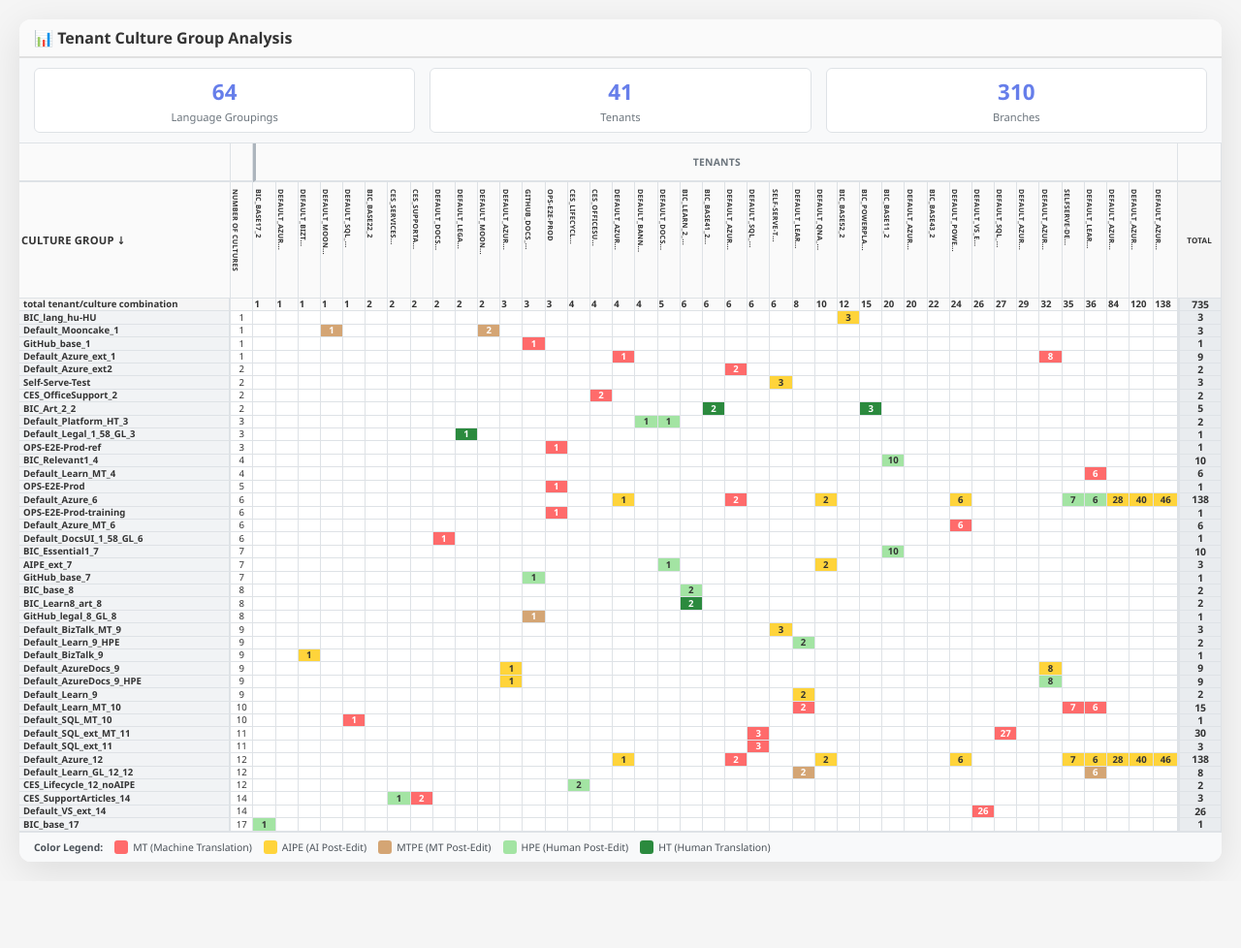
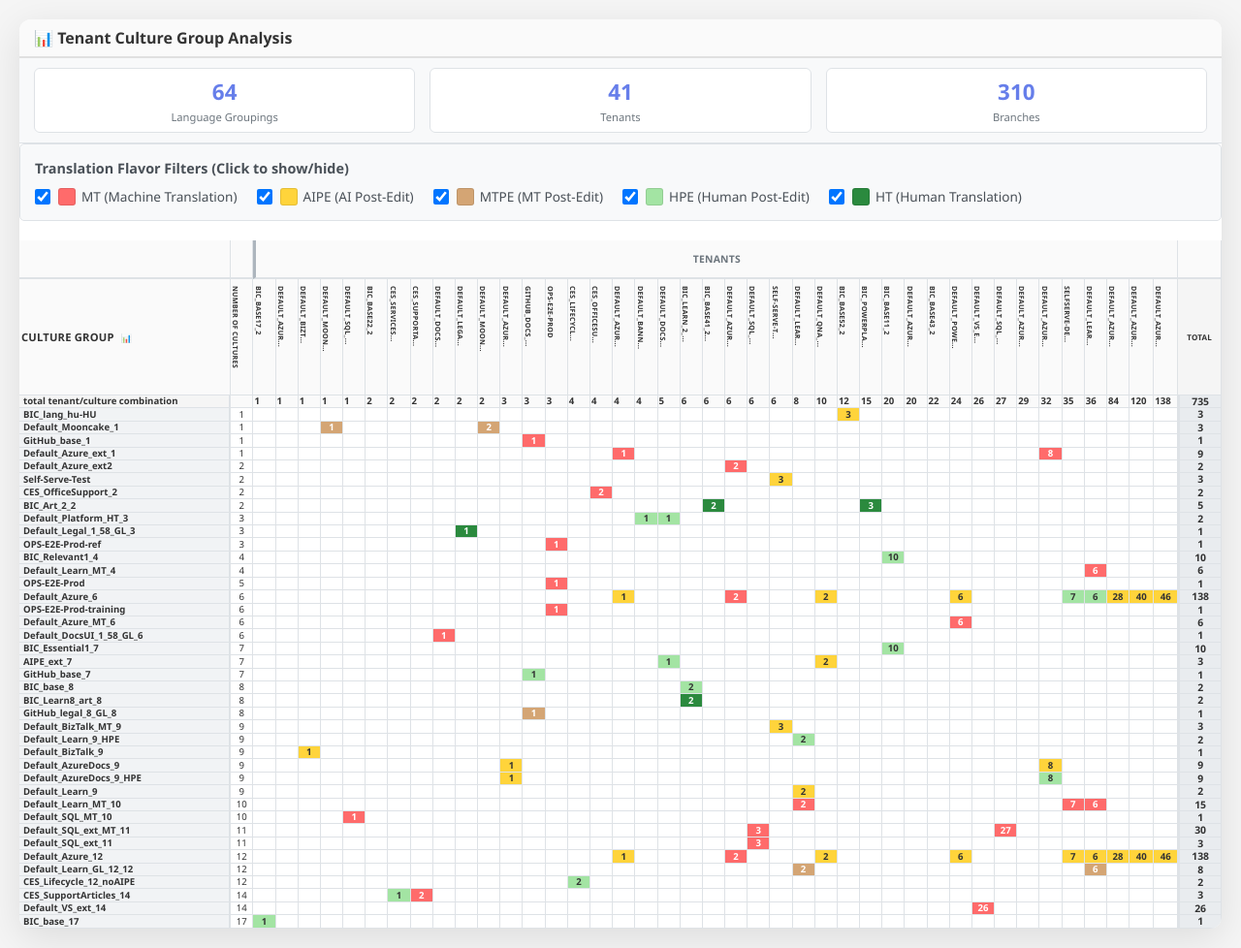
Before and after one commit to ericvt/crazy-eol, a plain HTML site: page pivot_viewer_embedded.html in a window 1280 px wide. Shown: the whole page at 97% size. Before the commit the page ends 909 px from the top, so only its background shows below. Drawn offline with Linux system fonts and the light colour scheme.

Commit message:
Add interactive flavor filters and simplified sort controls
- Combined color legend with flavor filters as clickable checkboxes
- Added interactive filtering by translation flavor (MT, AIPE, MTPE, HPE, HT)
- Integrated sort controls into Culture Group header (toggle between # of cultures and A-Z)
- Removed separate sort buttons section for cleaner UI
- Cells and totals dynamically update based on selected flavors

```diff
--- a/pivot_viewer_embedded.html
+++ b/pivot_viewer_embedded.html
@@ -353,6 +353,18 @@
             position: sticky;
             left: 0;
             z-index: 11;
+            cursor: pointer;
+            user-select: none;
+        }
+
+        th.sticky-col:hover {
+            background: #e9ecef !important;
+        }
+
+        .sort-indicator {
+            font-size: 0.8em;
+            margin-left: 4px;
+            color: #667eea;
         }
 
         td.sticky-col {
@@ -495,6 +507,100 @@
             height: 14px;
             border-radius: 3px;
         }
+
+        .flavor-filters {
+            padding: 15px;
+            background: #f8f9fa;
+            border: 1px solid #dee2e6;
+            border-radius: 5px;
+            margin-bottom: 20px;
+        }
+
+        .flavor-filters h3 {
+            margin: 0 0 10px 0;
+            font-size: 0.9em;
+            color: #495057;
+            font-weight: 600;
+        }
+
+        .flavor-checkbox-group {
+            display: flex;
+            gap: 20px;
+            flex-wrap: wrap;
+        }
+
+        .flavor-checkbox {
+            display: flex;
+            align-items: center;
+            gap: 8px;
+            cursor: pointer;
+        }
+
+        .flavor-checkbox input[type="checkbox"] {
+            cursor: pointer;
+            width: 16px;
+            height: 16px;
+        }
+
+        .flavor-checkbox label {
+            cursor: pointer;
+            font-size: 0.85em;
+            color: #495057;
+            user-select: none;
+            display: flex;
+            align-items: center;
+            gap: 6px;
+        }
+
+        .flavor-color-box {
+            width: 18px;
+            height: 18px;
+            border-radius: 3px;
+            display: inline-block;
+            border: 1px solid rgba(0,0,0,0.1);
+        }
+
+        .sort-controls {
+            padding: 15px;
+            background: #f8f9fa;
+            border: 1px solid #dee2e6;
+            border-radius: 5px;
+            margin-bottom: 20px;
+        }
+
+        .sort-controls h3 {
+            margin: 0 0 10px 0;
+            font-size: 0.9em;
+            color: #495057;
+            font-weight: 600;
+        }
+
+        .sort-button-group {
+            display: flex;
+            gap: 10px;
+        }
+
+        .sort-button {
+            padding: 8px 16px;
+            background: white;
+            color: #495057;
+            border: 2px solid #dee2e6;
+            border-radius: 6px;
+            cursor: pointer;
+            font-size: 0.85em;
+            font-weight: 500;
+            transition: all 0.3s;
+        }
+
+        .sort-button:hover {
+            background: #e9ecef;
+        }
+
+        .sort-button.active {
+            background: #667eea;
+            color: white;
+            border-color: #667eea;
+        }
     </style>
 </head>
 <body>
@@ -532,6 +638,47 @@
             <button onclick="resetFilters()">Clear Filters</button>
         </div>
 
+        <div class="flavor-filters">
+            <h3>Translation Flavor Filters (Click to show/hide)</h3>
+            <div class="flavor-checkbox-group">
+                <div class="flavor-checkbox">
+                    <input type="checkbox" id="filterMT" checked onchange="applyFilters()">
+                    <label for="filterMT">
+                        <span class="flavor-color-box" style="background: #ff6b6b;"></span>
+                        MT (Machine Translation)
+                    </label>
+                </div>
+                <div class="flavor-checkbox">
+                    <input type="checkbox" id="filterAIPE" checked onchange="applyFilters()">
+                    <label for="filterAIPE">
+                        <span class="flavor-color-box" style="background: #ffd43b;"></span>
+                        AIPE (AI Post-Edit)
+                    </label>
+                </div>
+                <div class="flavor-checkbox">
+                    <input type="checkbox" id="filterMTPE" checked onchange="applyFilters()">
+                    <label for="filterMTPE">
+                        <span class="flavor-color-box" style="background: #d4a574;"></span>
+                        MTPE (MT Post-Edit)
+                    </label>
+                </div>
+                <div class="flavor-checkbox">
+                    <input type="checkbox" id="filterHPE" checked onchange="applyFilters()">
+                    <label for="filterHPE">
+                        <span class="flavor-color-box" style="background: #a3e4a3;"></span>
+                        HPE (Human Post-Edit)
+                    </label>
+                </div>
+                <div class="flavor-checkbox">
+                    <input type="checkbox" id="filterHT" checked onchange="applyFilters()">
+                    <label for="filterHT">
+                        <span class="flavor-color-box" style="background: #2b8a3e;"></span>
+                        HT (Human Translation)
+                    </label>
+                </div>
+            </div>
+        </div>
+
         <div class="filter-info" id="filterInfo"></div>
 
         <div class="table-container">
@@ -543,30 +690,6 @@
                 No results found. Try adjusting your filters.
             </div>
         </div>
-
-        <div class="legend">
-            <strong>Color Legend:</strong>
-            <div class="legend-item">
-                <div class="legend-box" style="background: #ff6b6b;"></div>
-                <span>MT (Machine Translation)</span>
-            </div>
-            <div class="legend-item">
-                <div class="legend-box" style="background: #ffd43b;"></div>
-                <span>AIPE (AI Post-Edit)</span>
-            </div>
-            <div class="legend-item">
-                <div class="legend-box" style="background: #d4a574;"></div>
-                <span>MTPE (MT Post-Edit)</span>
-            </div>
-            <div class="legend-item">
-                <div class="legend-box" style="background: #a3e4a3;"></div>
-                <span>HPE (Human Post-Edit)</span>
-            </div>
-            <div class="legend-item">
-                <div class="legend-box" style="background: #2b8a3e;"></div>
-                <span>HT (Human Translation)</span>
-            </div>
-        </div>
     </div>
 
     <script>
@@ -574,6 +697,7 @@
         let filteredData = [];
         let tenantNames = [];
         let uniqueBranches = new Set();
+        let currentSort = 'cultures-asc'; // Default sort
 
         // Load and parse CSV
         async function loadCSV() {
@@ -776,7 +900,12 @@
             headerHTML += '</tr>';
 
             headerHTML += '<tr>';
-            headerHTML += '<th class="sticky-col" style="font-size: 0.7em;">Culture Group ↓</th>';
+
+            // Make Culture Group header clickable for sorting
+            const sortIndicator = currentSort === 'cultures-asc' ? '📊' : '🔤';
+            const sortTitle = currentSort === 'cultures-asc' ? 'Click to sort by Name (A-Z)' : 'Click to sort by Number of Cultures (Low-High)';
+            headerHTML += `<th class="sticky-col" style="font-size: 0.7em;" onclick="toggleSort()" title="${sortTitle}">Culture Group <span class="sort-indicator">${sortIndicator}</span></th>`;
+
             headerHTML += '<th class="count-header">Number of Cultures</th>';
             tenantNames.forEach(tenant => {
                 const truncated = tenant.length > 12 ? tenant.substring(0, 12) + '...' : tenant;
@@ -834,20 +963,35 @@
 
                 row.branches.forEach((branchInfo, index) => {
                     const count = branchInfo.count || 0;
-                    rowTotal += count;
-                    columnTotals[index] += count;
+                    const flavor = branchInfo.flavor ? branchInfo.flavor.toUpperCase() : '';
+
+                    // Check if this flavor is filtered out
+                    const flavorFilters = {
+                        'MT': document.getElementById('filterMT')?.checked,
+                        'AIPE': document.getElementById('filterAIPE')?.checked,
+                        'MTPE': document.getElementById('filterMTPE')?.checked,
+                        'HPE': document.getElementById('filterHPE')?.checked,
+                        'HT': document.getElementById('filterHT')?.checked
+                    };
+
+                    const isFlavorVisible = !flavor || flavorFilters[flavor] !== false;
+
+                    // Only count and display if flavor is visible
+                    if (isFlavorVisible && count > 0) {
+                        rowTotal += count;
+                        columnTotals[index] += count;
+                    }
 
                     // Debug logging for BIC_Learn_2_art
                     if (tenantNames[index] === 'BIC_Learn_2_art' && count > 0) {
-                        console.log(`${row.cultureGroup}: count=${count}, flavor="${branchInfo.flavor}"`);
+                        console.log(`${row.cultureGroup}: count=${count}, flavor="${flavor}"`);
                     }
 
-                    if (count > 0) {
+                    if (count > 0 && isFlavorVisible) {
                         let className = 'number-cell tenant-cell';
 
                         // Apply color based on Translation Flavor only
-                        if (branchInfo.flavor) {
-                            const flavor = branchInfo.flavor.toUpperCase();
+                        if (flavor) {
                             if (flavor === 'MT') {
                                 className += ' flavor-mt';
                             } else if (flavor === 'AIPE') {
@@ -919,7 +1063,8 @@
                 return searchMatch && cultureMatch;
             });
 
-            renderTable();
+            // Reapply current sort
+            sortBy(currentSort);
             updateFilterInfo();
         }
 
@@ -939,9 +1084,32 @@
             }
         }
 
+        function sortBy(sortType) {
+            currentSort = sortType;
+
+            if (sortType === 'cultures-asc') {
+                filteredData.sort((a, b) => a.numCultures - b.numCultures);
+            } else if (sortType === 'name-asc') {
+                filteredData.sort((a, b) => a.cultureGroup.localeCompare(b.cultureGroup));
+            }
+
+            renderTable();
+        }
+
+        function toggleSort() {
+            // Toggle between cultures-asc and name-asc
+            const newSort = currentSort === 'cultures-asc' ? 'name-asc' : 'cultures-asc';
+            sortBy(newSort);
+        }
+
         function resetFilters() {
             document.getElementById('searchInput').value = '';
             document.getElementById('filterCultures').value = '';
+            document.getElementById('filterMT').checked = true;
+            document.getElementById('filterAIPE').checked = true;
+            document.getElementById('filterMTPE').checked = true;
+            document.getElementById('filterHPE').checked = true;
+            document.getElementById('filterHT').checked = true;
             applyFilters();
         }
 
```
